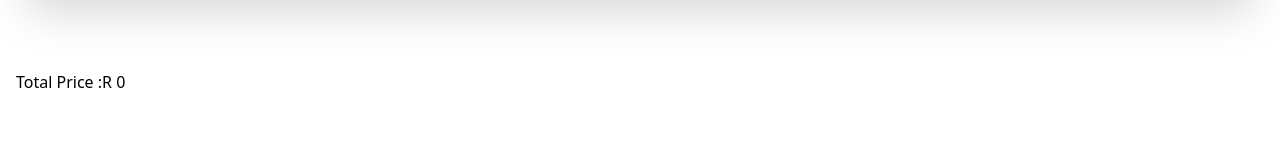
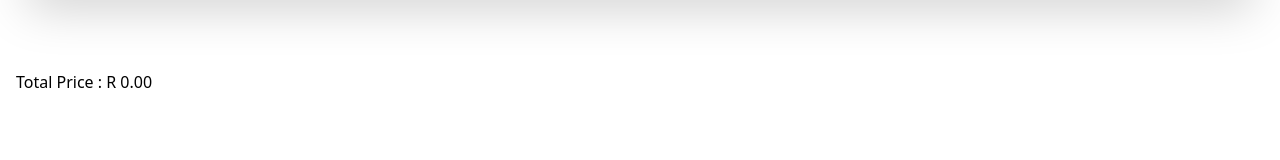
Before and after one commit to Luthando496/VogueGrove, a React (Vite) app in the folder frontend/: page /cart in a window 1280 px wide. Shown: the part 622-782 px from the top of the page. Built offline with nearby package versions, Linux system fonts and the light colour scheme.

Commit message:
added currency

```diff
--- a/frontend/src/pages/Cart.jsx
+++ b/frontend/src/pages/Cart.jsx
@@ -7,7 +7,10 @@ import {BsTrash} from 'react-icons/bs'
 import { useDispatch,useSelector } from 'react-redux'
 import { addCart,decreaseCart, removeCart } from '../store/actions/cartActions'
 // import 'checkout.styles.scss'
-
+let ZAR = new Intl.NumberFormat('en-za', {
+    style: 'currency',
+    currency: 'ZAR',
+});
 
 const Cart = () => {
     const dispatch = useDispatch()
@@ -66,20 +69,20 @@ const Cart = () => {
                         </div>
                     </td>
                     <td className='text-center'>
-                       R {item.price}
+                        {ZAR.format(item.price)}
                     </td>
                     <td className='flex justify-center mt-4 text-center gap-2 items-center'>
                        <IoIosArrowBack className='text-2xl cursor-pointer' onClick={()=>decrease(item) }   /> {item.qty} <IoIosArrowForward className='text-2xl cursor-pointer' onClick={()=>increase(item) } />
                     </td>
                     <td className='text-center'>
-                        $56.00
+                     {ZAR.format(item.price  * item.qty)}
                     </td>
                 </tr>
             </tbody>
             ))}
             </table>
             </div>
-            <h4 className="mt-20">Total Price :R {total}</h4>
+            <h4 className="mt-20">Total Price : {ZAR.format(total)}</h4>
 
             </div>
 
--- a/frontend/src/store/cartReducer.js
+++ b/frontend/src/store/cartReducer.js
@@ -9,6 +9,8 @@ const shipStore = localStorage.getItem('ship') ? JSON.parse(localStorage.getItem
 const addDecimals =(number)=>{
     return (Math.round(number * 100) / 100).toFixed(2)
 }
+
+
 
 
 const cartSlice = createSlice({
```
